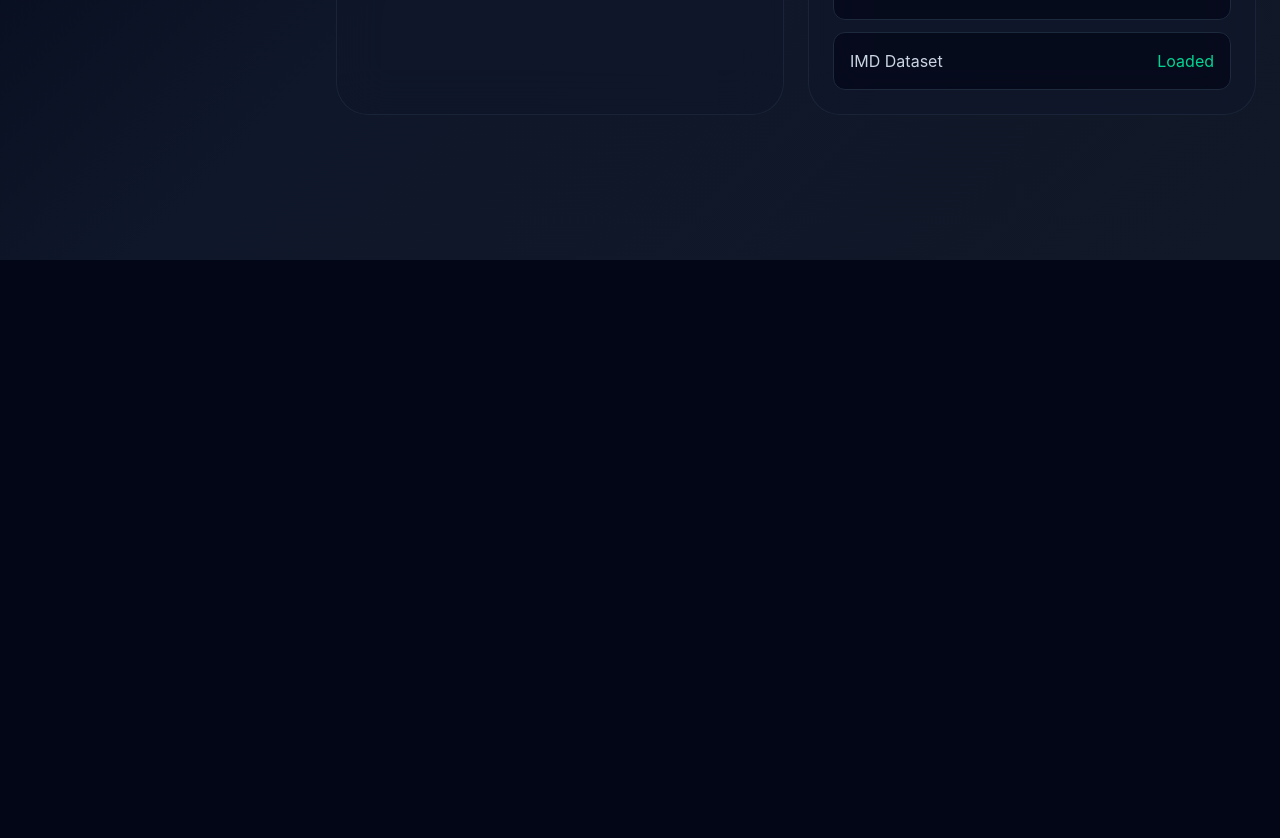
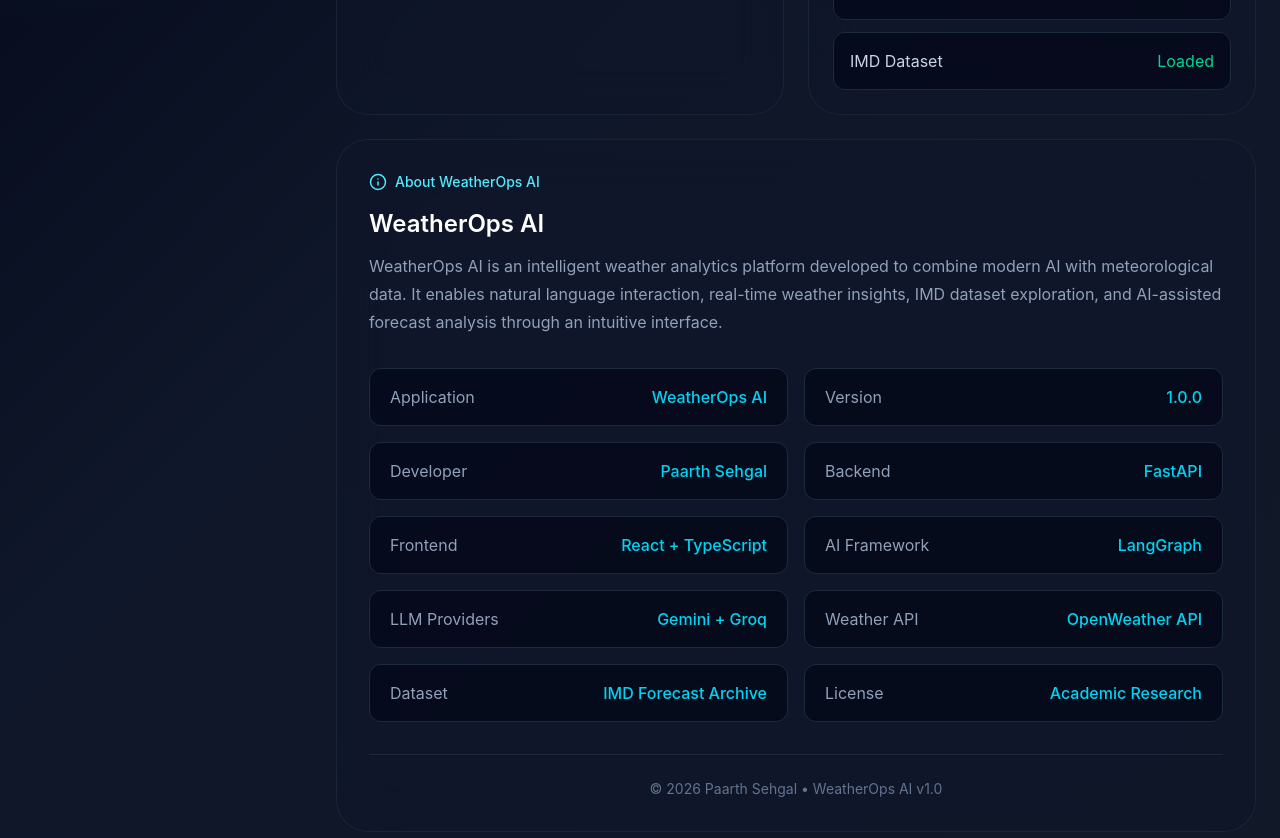
Before and after one commit to paarthyy/Weather_AI_Assistant, a React (Vite) app in the folder frontend/: page /settings in a window 1280 px wide. Shown: the part 540-1378 px from the top of the page. Before the commit the page ends 800 px from the top, so only its background shows below. Built offline with nearby package versions, Linux system fonts and the light colour scheme; no server answers.

Commit message:
Changed the Settings page, added about me and on reloading initilized with local stoarge

```diff
--- a/frontend/src/pages/SettingsPage.tsx
+++ b/frontend/src/pages/SettingsPage.tsx
@@ -5,15 +5,42 @@
   Cpu,
   Database,
   Bell,
-  Save
+  Save,
+  Info
 } from 'lucide-react';
 import { useTheme } from '../contexts/ThemeContext';
 
+function InfoRow({
+  label,
+  value,
+}: {
+  label: string;
+  value: string;
+}) {
+  return (
+    <div className="flex items-center justify-between rounded-xl border border-slate-800 bg-slate-950/70 px-5 py-4">
+      <span className="text-slate-400">{label}</span>
+
+      <span className="font-medium text-cyan-400">
+        {value}
+      </span>
+    </div>
+  );
+}
+
 export function SettingsPage() {
   const { theme, setTheme } = useTheme();
-  const [model, setModel] = useState('Gemini');
-  const [unit, setUnit] = useState('°C');
-  const [notifications, setNotifications] = useState(true);
+  const [model, setModel] = useState(
+  () => localStorage.getItem("weather_provider") || "Auto"
+);
+
+const [notifications, setNotifications] = useState(
+  () => localStorage.getItem("weather_notifications") === "true"
+);
+
+const [unit, setUnit] = useState(
+  () => localStorage.getItem("weather_unit") || "°C"
+);
   const saveSettings = () => {
 
   localStorage.setItem("weather_provider", model);
@@ -181,7 +208,94 @@
 
             </div>
         </motion.div>
-      </div>
+            </div>
+
+      {/* About WeatherOps AI */}
+
+      <motion.div
+        initial={{ opacity: 0, y: 12 }}
+        animate={{ opacity: 1, y: 0 }}
+        className="rounded-[32px] border border-slate-800/80 bg-slate-900/60 p-8 backdrop-blur-xl"
+      >
+        <div className="flex items-center gap-2 text-cyan-300">
+          <Info size={18} />
+          <p className="text-sm font-medium">
+            About WeatherOps AI
+          </p>
+        </div>
+
+        <h3 className="mt-4 text-2xl font-semibold text-white">
+          WeatherOps AI
+        </h3>
+
+        <p className="mt-3 max-w-4xl text-slate-400 leading-7">
+          WeatherOps AI is an intelligent weather analytics platform
+          developed to combine modern AI with meteorological data.
+          It enables natural language interaction, real-time weather
+          insights, IMD dataset exploration, and AI-assisted forecast
+          analysis through an intuitive interface.
+        </p>
+
+        <div className="mt-8 grid gap-4 md:grid-cols-2">
+
+          <InfoRow
+            label="Application"
+            value="WeatherOps AI"
+          />
+
+          <InfoRow
+            label="Version"
+            value="1.0.0"
+          />
+
+          <InfoRow
+            label="Developer"
+            value="Paarth Sehgal"
+          />
+
+          <InfoRow
+            label="Backend"
+            value="FastAPI"
+          />
+
+          <InfoRow
+            label="Frontend"
+            value="React + TypeScript"
+          />
+
+          <InfoRow
+            label="AI Framework"
+            value="LangGraph"
+          />
+
+          <InfoRow
+            label="LLM Providers"
+            value="Gemini + Groq"
+          />
+
+          <InfoRow
+            label="Weather API"
+            value="OpenWeather API"
+          />
+
+          <InfoRow
+            label="Dataset"
+            value="IMD Forecast Archive"
+          />
+
+          <InfoRow
+            label="License"
+            value="Academic Research"
+          />
+
+        </div>
+
+        <div className="mt-8 border-t border-slate-800 pt-6 text-center text-sm text-slate-500">
+          © 2026 Paarth Sehgal • WeatherOps AI v1.0
+        </div>
+
+      </motion.div>
+
     </div>
   );
 }
```
